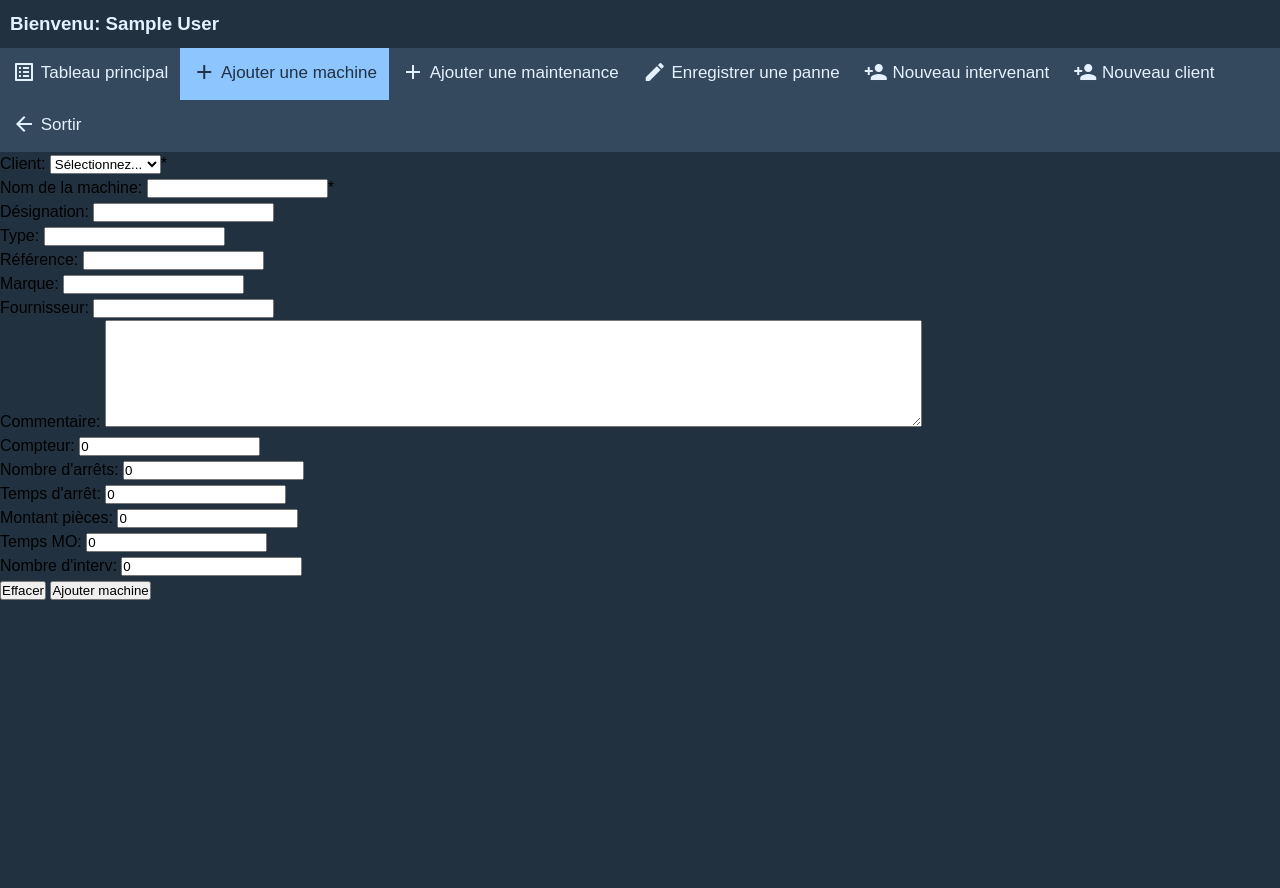
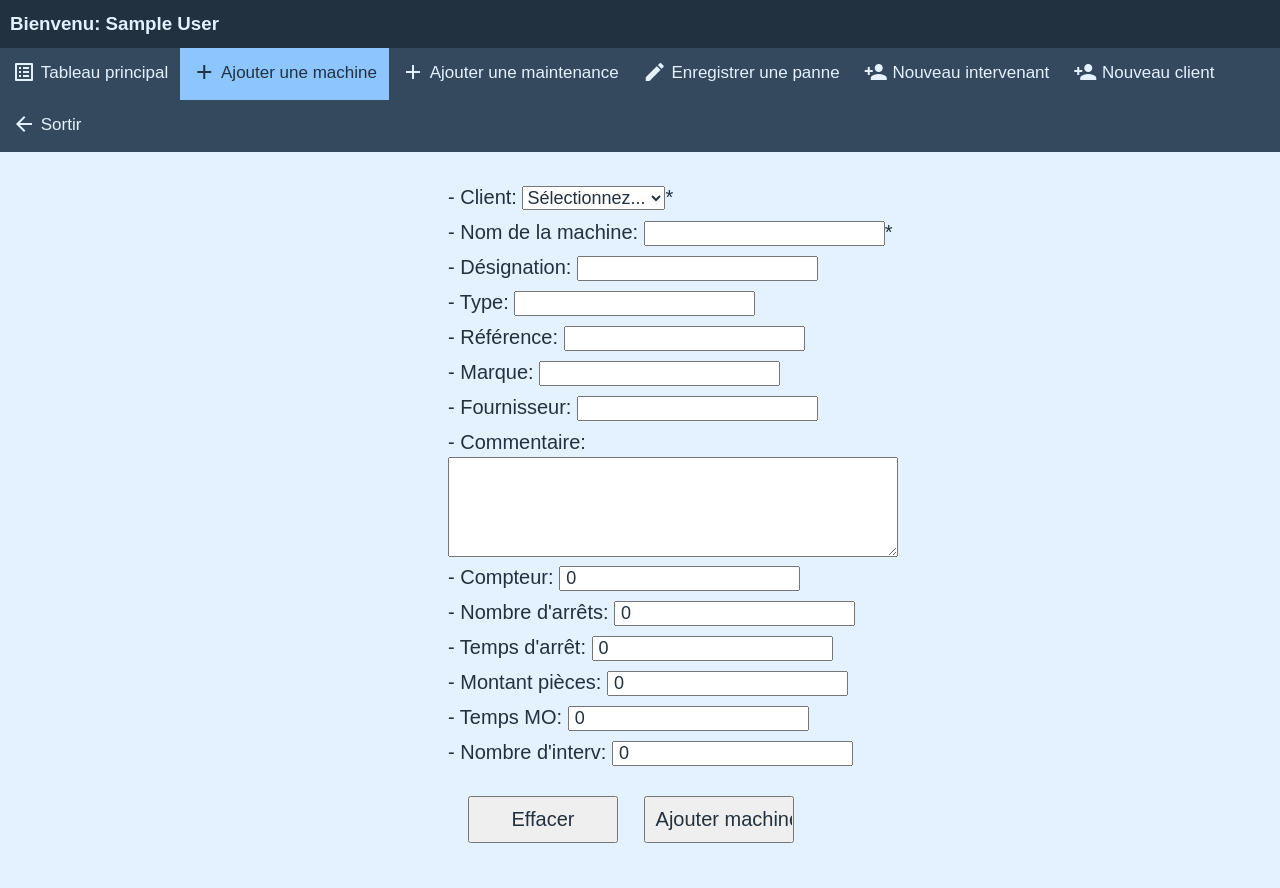
Before and after one commit to derdavid2010/Pagina-PR, a PHP site: page /ajouter_machine.php in a window 1280 px wide. Before the commit the page ends 600 px from the top, so only its background shows below. Run offline with PHP 8.4, Linux system fonts and the light colour scheme; the visitor is signed in with stand-in values (Sample User, id 1).

Commit message:
Diseño de ajouter blablabla
Quiza lo cambie un poco despues gg

```diff
--- /dev/null
+++ b/CSS/ajouter_machine_style.css
@@ -0,0 +1,95 @@
+
+/* General */
+*{
+	margin: 0px;
+	padding: 0px;
+    font-family: 'Montserrat', sans-serif;
+}
+
+html,body{
+	line-height:1.5;
+    margin: 0; height: 100%;
+}
+
+html{
+	overflow-x:hidden;
+}
+
+body{
+	background: #22313f;
+}
+
+/* Menu */
+
+ul {
+    list-style-type: none;
+    margin: 0;
+    padding: 0;
+    overflow: hidden;
+    background-color: #34495e;
+}
+
+li {
+    float: left;
+}
+
+li a {
+    display: block;
+    color: #e4f1fe;
+    text-align: center;
+    padding: 12px 12px;
+    text-decoration: none;
+    font-family: 'Montserrat', sans-serif;
+    font-size: 17px;
+}
+
+li a:hover:not(.active) {
+    background-color: #22313f;
+}
+
+.active {
+    background-color: #8dc6ff;
+    color: #22313f;
+}
+
+i {
+    height: 28px;
+    vertical-align: middle;
+}
+
+/* Contenido */
+
+form{
+    background: #e4f1fe;
+    padding: 30px;
+    padding-left: 35%;
+    padding-bottom: 40px;
+}
+form p{
+    font-family: 'Montserrat', sans-serif;
+    font-size: 20px;
+    margin-bottom: 5px;
+    color: #22313f;
+}
+form p input{
+    font-size: 18px;
+    padding-left: 5px;
+    color: #22313f;
+}
+form p select{
+    font-size: 18px;
+    color: #22313f;
+}
+form p textarea{
+    font-size: 16px;
+    padding: 5px;
+    width: 450px;
+    height: 100px;
+    color: #22313f;
+}
+form p #boton{
+    width: 150px;
+    font-size: 20px;
+    padding: 10px;
+    margin-left: 20px;
+}
--- a/ajouter_machine.php
+++ b/ajouter_machine.php
@@ -67,7 +67,7 @@
 	<head>
 		<title>Ajouter Machine</title>
 		<link href="https://fonts.googleapis.com/icon?family=Material+Icons" rel="stylesheet">
-		<link rel="stylesheet" type="text/css" href="CSS/tableau_style.css">
+		<link rel="stylesheet" type="text/css" href="CSS/ajouter_machine_style.css">
 	</head>
 
 	<body>
@@ -84,7 +84,7 @@
 
 		<form id="ajouter_machine" action="<?php echo $_SERVER['PHP_SELF']; ?>" method="post">
 
-				<p>Client:
+				<p>- Client:
 					<select name="id_client">
 						<option>Sélectionnez...</option>
 						<option value="1">FEMEXFUT</option>
@@ -96,61 +96,62 @@
 					</select>*
 				</p>
 
-				<p>Nom de la machine:
+				<p>- Nom de la machine:
 					<input type="text" name="nom_machine">*
 				</p>
 
-				<p>Désignation:
+				<p>- Désignation:
 					<input type="text" name="designation">
 				</p>
 
-				<p>Type:
+				<p>- Type:
 					<input type="text" name="type">
 				</p>
 
-				<p>Référence:
+				<p>- Référence:
 					<input type="text" name="reference">
 				</p>
 
-				<p>Marque:
+				<p>- Marque:
 					<input type="text" name="marque">
 				</p>
 
-				<p>Fournisseur:
+				<p>- Fournisseur:
 					<input type="text" name="fournisseur">
 				</p>
 
-				<p>Commentaire:
+				<p>- Commentaire:
+					<br/>
 					<textarea name="commentaire" form="ajouter_machine" rows="7" cols="100"></textarea>
 				</p>
 
-				<p>Compteur:
+				<p>- Compteur:
 					<input type="number" name="compteur" value="0">
 				</p>
 
-				<p>Nombre d'arrêts:
+				<p>- Nombre d'arrêts:
 					<input type="number" name="nb_arrets" value="0">
 				</p>
 
-				<p>Temps d'arrêt:
+				<p>- Temps d'arrêt:
 					<input type="number" name="temps_arrets" value="0">
 				</p>
 
-				<p>Montant pièces:
+				<p>- Montant pièces:
 					<input type="number" name="montant_pieces" value="0">
 				</p>
 
-				<p>Temps MO:
+				<p>- Temps MO:
 					<input type="number" name="tps_mo" value="0">
 				</p>
 
-				<p>Nombre d'interv:
+				<p>- Nombre d'interv:
 					<input type="number" name="nb_inter" value="0">
 				</p>
-
+			  	<br/>
 				<p>
-					<input type="reset" value="Effacer">
-			  		<input type="submit" name="agregar" value="Ajouter machine">
+					<input type="reset" value="Effacer" id="boton">
+			  		<input type="submit" name="agregar" value="Ajouter machine" id="boton">
 			  	</p>
 		</form>
 
```
Also changed, not shown: ajouter_maintenance.php (+4 -3 lines), ajouter_panne.php (+5 -4 lines), 1 other file.
